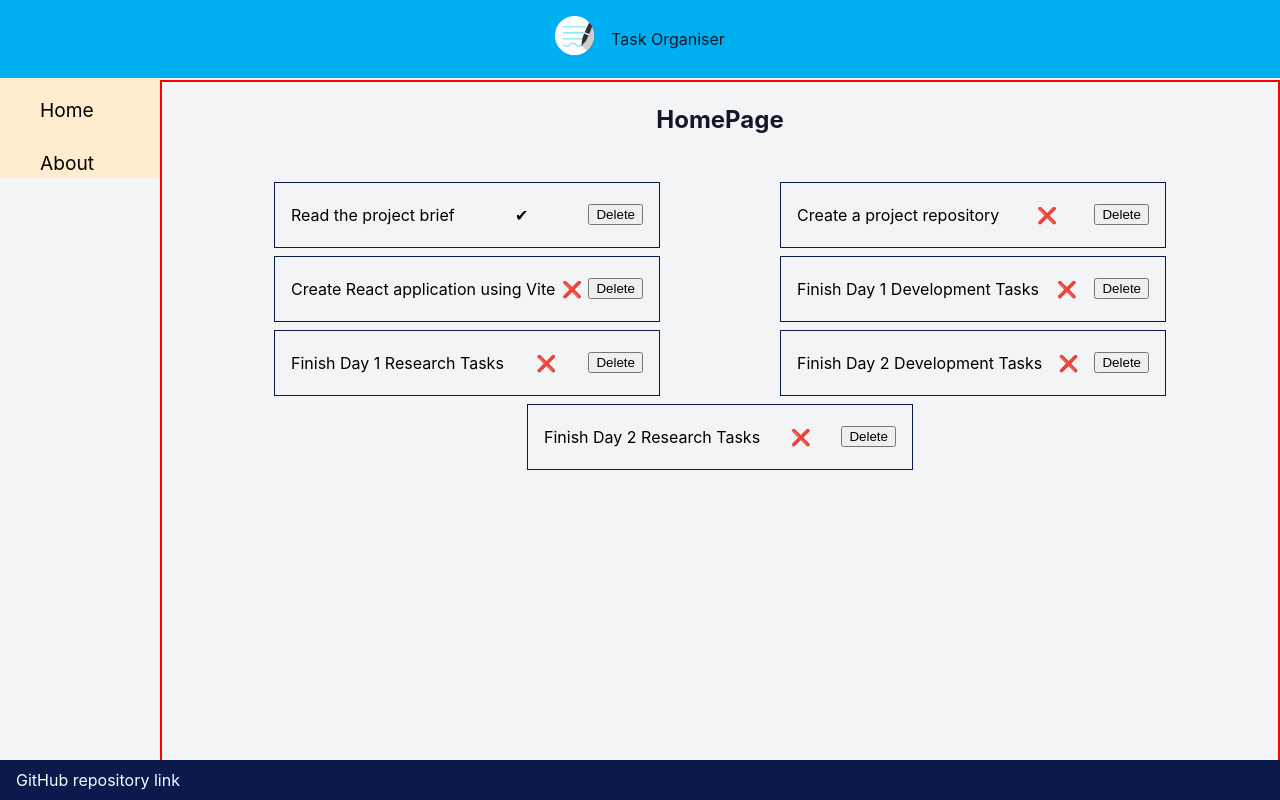
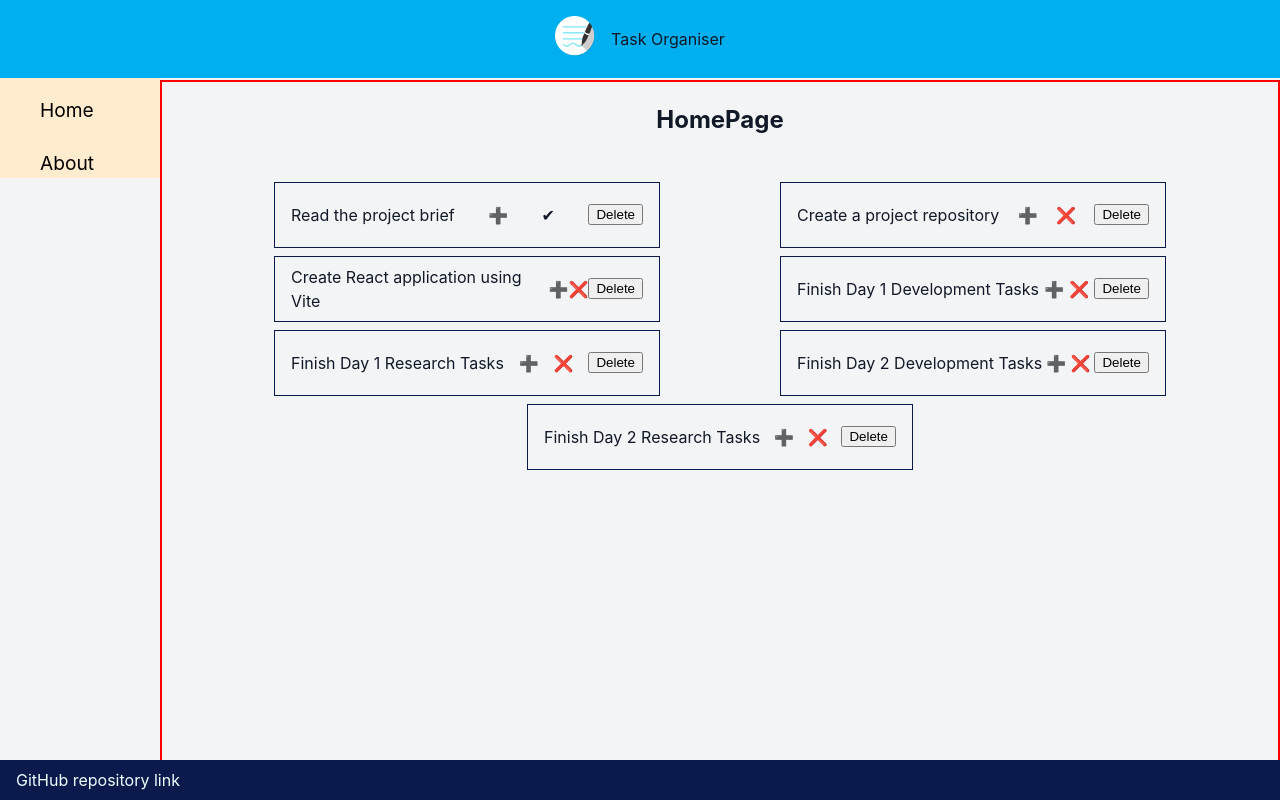
Before and after one commit to mbCeli/to-do-app, a React (Vite) app in the folder mini-project-react-app/: page / in a window 1280 px wide. Built offline with nearby package versions, Linux system fonts and the light colour scheme.

Commit message:
link to details page moved to listCard

```diff
--- a/mini-project-react-app/src/components/ToDoList.jsx
+++ b/mini-project-react-app/src/components/ToDoList.jsx
@@ -15,15 +15,16 @@ export default function ToDoList() {
 
   return (
     <div className="to-do-list">
-      {toDos.map((toDo) => {
+      {toDos.map((toDo, i) => {
         return (
-          <Link to={`/tasks/${toDos.indexOf(toDo)}`} key={toDo.task}>
             <ToDoListCard
+              key={toDo.task}
+              index={i}
+              /* index={toDos.indexOf(toDo)} */ /* Borré el Link porque al darle al botón de borrar llevaba a la página details,
+              además cambié este index por el índice que ya tiene en cuenta el map */
               toDo={toDo}
               deleteTask={deleteTask}
-              index={toDos.indexOf(toDo)}
             />
-          </Link>
         );
       })}
     </div>
--- a/mini-project-react-app/src/components/ToDoListCard.jsx
+++ b/mini-project-react-app/src/components/ToDoListCard.jsx
@@ -1,9 +1,11 @@
+import { Link } from "react-router-dom";
 
 export default function ToDoListCard({ toDo, deleteTask, index }) {
   return (
     <div>
       <div key={toDo.task} className="to-do-card">
         <p className="task-name">{toDo.task}</p>
+        <Link to={`/tasks/${index}`} ><span>➕</span></Link>
         <p className="completion">{toDo.completed === true ? "✔" : "❌"}</p>
         <button onClick={() => deleteTask(index)}>Delete</button>
       </div>
```
